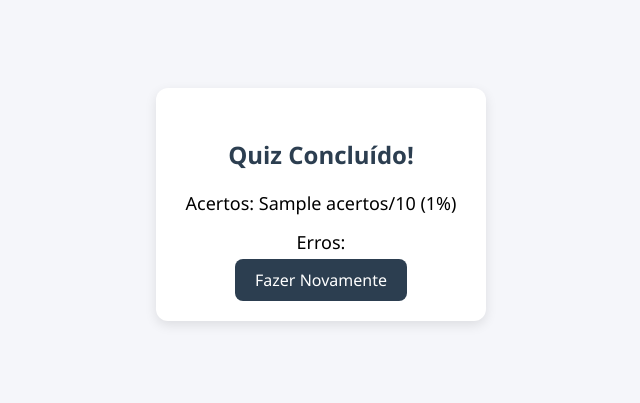
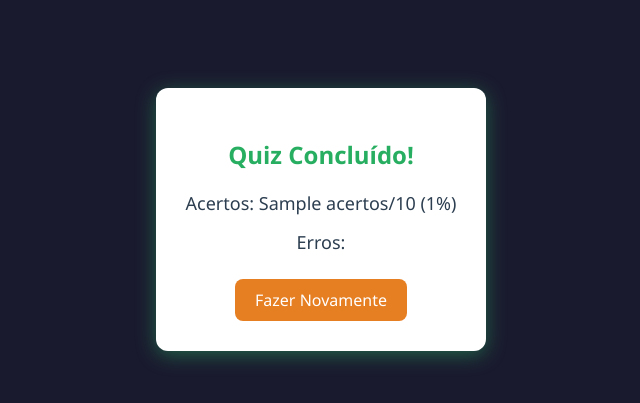
Before and after one commit to carloseduardonasgarcia-max/quizt-es, a Flask app: template templates/resultado.html in a window 1280 px wide. Shown: the top 403 px of the page, without its empty margins (319-959 px from the left). Run offline with Flask 3, Linux system fonts and the light colour scheme; the template is opened without the code that fills it: most values are stand-ins (such as "Sample title", 1, 10 or a date in 2020); parts of the project's set-up code (start-up, migrations or seed data) failed here and were passed over.

Commit message:
Update resultado.html

```diff
--- a/templates/resultado.html
+++ b/templates/resultado.html
@@ -4,12 +4,41 @@
     <meta charset="UTF-8">
     <title>Quiz - Resultado</title>
     <style>
-        body { font-family: 'Segoe UI', sans-serif; background: #f5f6fa; text-align: center; padding-top: 80px; }
-        .resultado { background: white; padding: 30px; border-radius: 12px; display: inline-block; box-shadow: 0 4px 12px rgba(0,0,0,0.1); }
-        h2 { color: #2c3e50; }
-        .detalhes { font-size: 18px; margin: 15px 0; }
-        a { text-decoration: none; background: #2c3e50; color: white; padding: 10px 20px; border-radius: 8px; }
-        a:hover { background: #3498db; }
+        body {
+            font-family: 'Segoe UI', sans-serif;
+            background: #1a1a2e;
+            text-align: center;
+            padding-top: 80px;
+            color: #ffffff;
+        }
+        .resultado {
+            background: #ffffff;
+            padding: 30px;
+            border-radius: 12px;
+            display: inline-block;
+            box-shadow: 0 4px 20px rgba(46, 204, 113, 0.4);
+            color: #2c3e50;
+        }
+        h2 {
+            color: #27ae60;
+        }
+        .detalhes {
+            font-size: 18px;
+            margin: 15px 0;
+        }
+        a {
+            text-decoration: none;
+            background: #e67e22;
+            color: white;
+            padding: 10px 20px;
+            border-radius: 8px;
+            display: inline-block;
+            margin-top: 10px;
+            transition: background 0.3s;
+        }
+        a:hover {
+            background: #d35400;
+        }
     </style>
 </head>
 <body>
```
